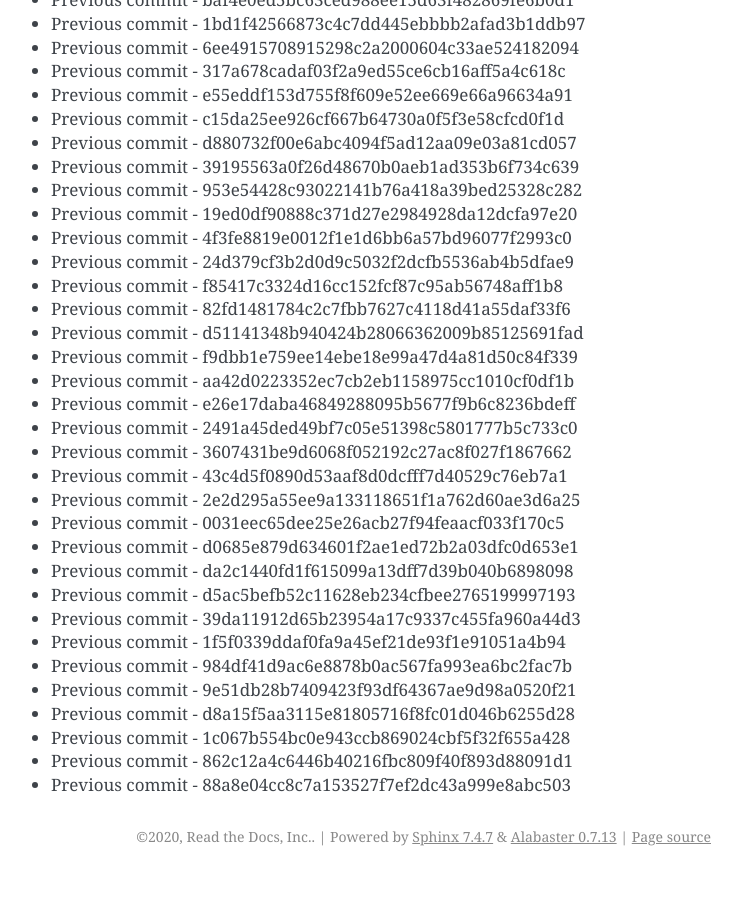
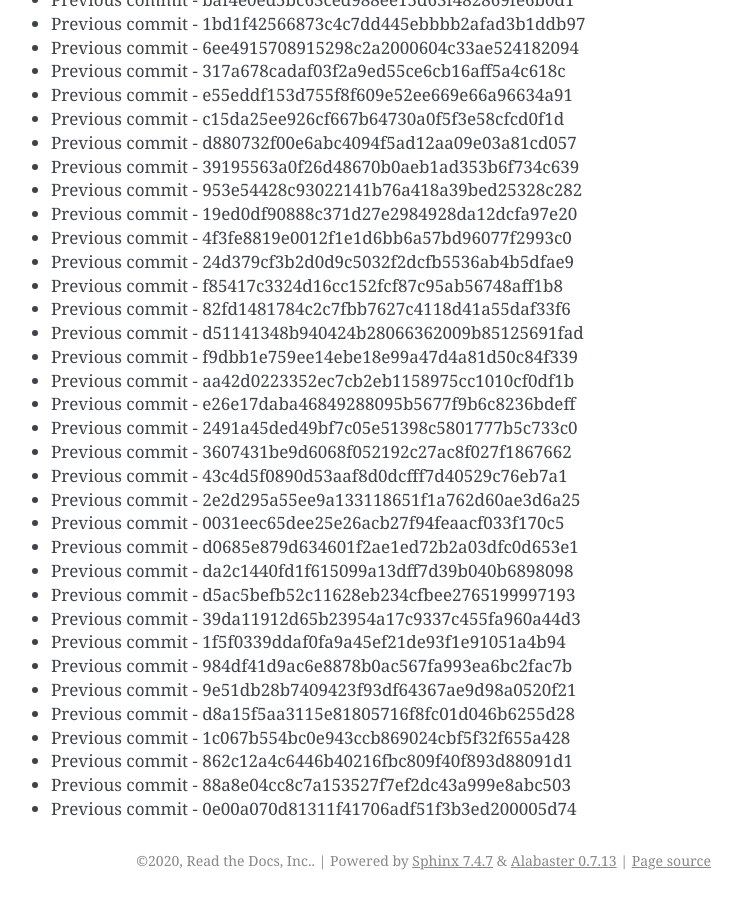
Before and after one commit to readthedocs/rtd-git-stresstest, a Sphinx documentation site: the page built from docs/updates.rst, in a window 1280 px wide and 900 px high, scrolled down 37160 px. Shown: the whole window, without its empty margins (399-1141 px from the left). Built offline with Sphinx 7.4.7, drawn with Linux system fonts in a browser that asks for light colours; before the commit the page ends 38036 px from its top, so only the background shows below that.

Commit message:
Generating commit from previous: 0e00a070d81311f41706adf51f3b3ed200005d74

```diff
--- a/docs/updates.rst
+++ b/docs/updates.rst
@@ -1593,3 +1593,4 @@ It can be tested for any performance characteristics.
 * Previous commit - 1c067b554bc0e943ccb869024cbf5f32f655a428
 * Previous commit - 862c12a4c6446b40216fbc809f40f893d88091d1
 * Previous commit - 88a8e04cc8c7a153527f7ef2dc43a999e8abc503
+* Previous commit - 0e00a070d81311f41706adf51f3b3ed200005d74
```
